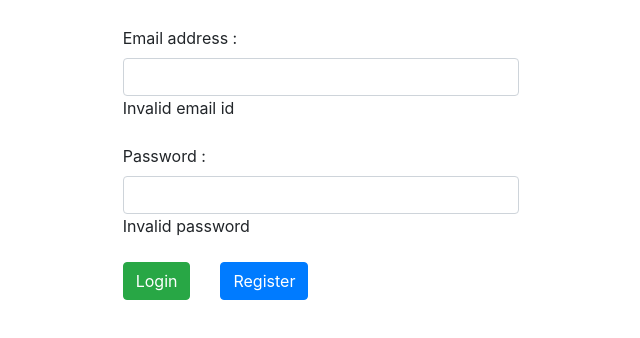
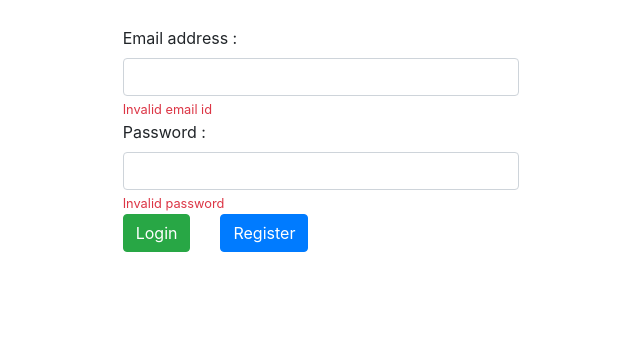
Before and after one commit to vaishnavi-gulwelkar/AngularApp, an Angular app: page /login in a window 1280 px wide. Shown: the top 338 px of the page, without its empty margins (319-959 px from the left). Built offline with nearby package versions, Linux system fonts and the light colour scheme.

Commit message:
login changes

```diff
--- a/src/app/login/login.component.html
+++ b/src/app/login/login.component.html
@@ -2,15 +2,15 @@
     <div>
         <label for="emailid">Email address :</label>
         <input (keyup)="typing1()" [(ngModel)]="email" type="text" class="form-control">
+        <small class="text-danger" *ngIf="istyping1">Invalid email id </small>
     </div>
-    <div *ngIf="istyping1">Invalid email id </div><br>
 
 
     <div>
         <label for="password">Password :</label>
         <input (keyup)="typing2()" [(ngModel)]="password" type="password" class="form-control">
+        <small class="text-danger" *ngIf="istyping2">Invalid password </small>
     </div>
-    <div *ngIf="istyping2">Invalid password </div><br>
 
     <div>
         <button (click)="login()" class="btn btn-success">Login</button><span class="col-md-1"></span>
```
